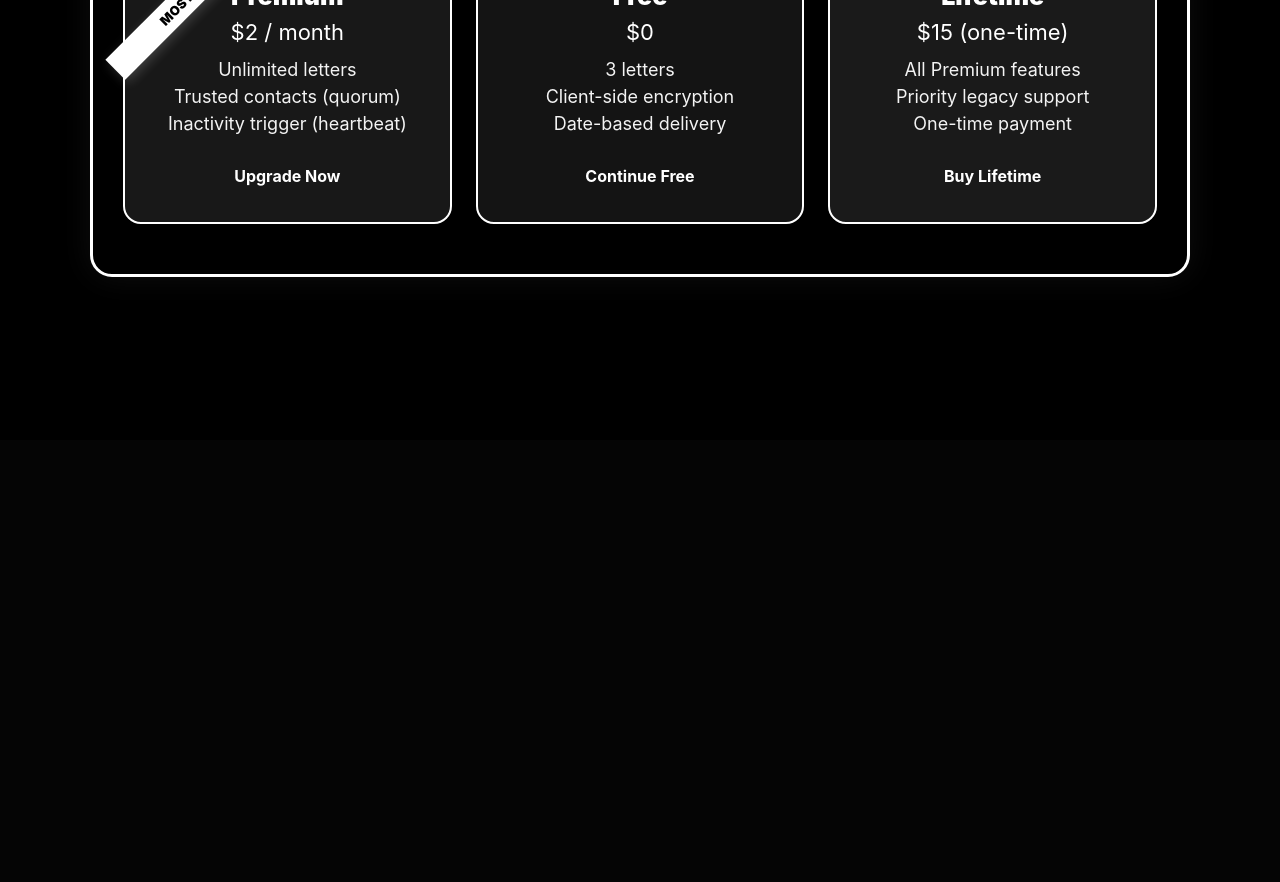
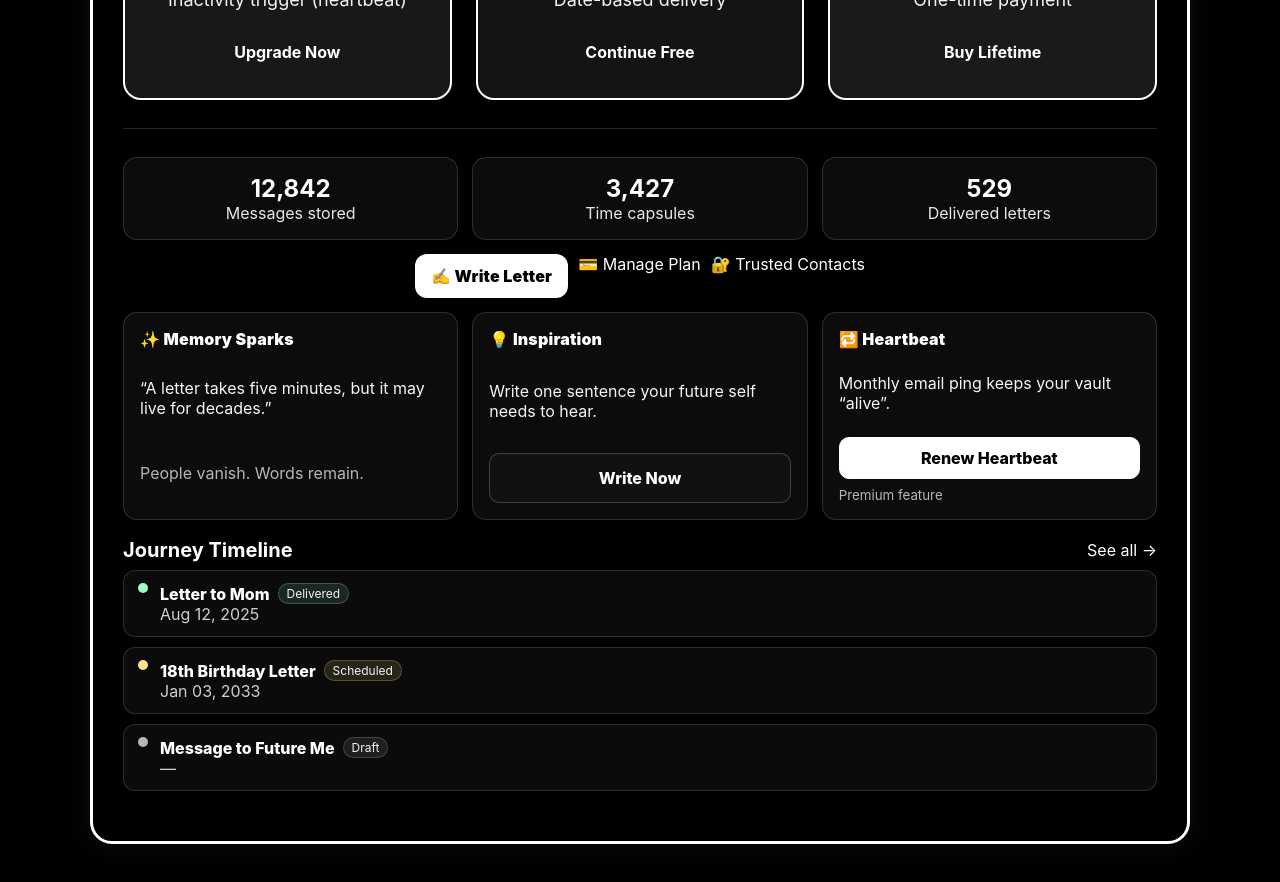
Before and after one commit to emirusmaximus/after-me-starter, a Next.js app: page /dashboard in a window 1280 px wide. Shown: the part 360-1242 px from the top of the page. Before the commit the page ends 800 px from the top, so only its background shows below. Built offline with nearby package versions, Linux system fonts and the light colour scheme.

Commit message:
Update page.tsx

```diff
--- a/app/dashboard/page.tsx
+++ b/app/dashboard/page.tsx
@@ -1,12 +1,22 @@
 "use client";
 import Link from "next/link";
+import { useState } from "react";
 
 export default function InverseDashboard() {
+  // Compose modal state
+  const [open, setOpen] = useState(false);
+  const [title, setTitle] = useState("");
+  const [to, setTo] = useState("");
+  const [date, setDate] = useState("");
+  const [content, setContent] = useState("");
+
   return (
     <main className="wrap">
+      {/* ---- OUTER: Büyük siyah çerçeve ---- */}
       <div className="outer">
         <h1 className="title">Choose Your Plan</h1>
 
+        {/* ---- PLANS (MEVCUT BLOK, DOKUNMADIM) ---- */}
         <div className="plans">
           {/* PREMIUM */}
           <div className="card premium">
@@ -45,22 +55,151 @@ export default function InverseDashboard() {
             <Link href="#" className="btn">Buy Lifetime</Link>
           </div>
         </div>
+        {/* ---- /PLANS ---- */}
+
+        {/* İnce ayraç */}
+        <div className="hr" />
+
+        {/* ---- KPI / Snapshot ---- */}
+        <section className="kpis" aria-label="Vault Snapshot">
+          <div className="kpi">
+            <b>12,842</b>
+            <span>Messages stored</span>
+          </div>
+          <div className="kpi">
+            <b>3,427</b>
+            <span>Time capsules</span>
+          </div>
+          <div className="kpi">
+            <b>529</b>
+            <span>Delivered letters</span>
+          </div>
+        </section>
+
+        {/* ---- Quick Actions ---- */}
+        <section className="quick">
+          <button className="qbtn solid" onClick={() => setOpen(true)}>✍️ Write Letter</button>
+          <Link href="/dashboard/plan" className="qbtn ghost">💳 Manage Plan</Link>
+          <Link href="/dashboard/contacts" className="qbtn ghost">🔐 Trusted Contacts</Link>
+        </section>
+
+        {/* ---- 3’lü Kartlar: Memory / Inspiration / Heartbeat ---- */}
+        <section className="tri">
+          <div className="mini-card">
+            <div className="mini-hd">✨ Memory Sparks</div>
+            <p className="mini-txt">“A letter takes five minutes, but it may live for decades.”</p>
+            <p className="mini-sub">People vanish. Words remain.</p>
+          </div>
+
+          <div className="mini-card">
+            <div className="mini-hd">💡 Inspiration</div>
+            <p className="mini-txt">Write one sentence your future self needs to hear.</p>
+            <button className="mini-btn" onClick={() => setOpen(true)}>Write Now</button>
+          </div>
+
+          <div className="mini-card">
+            <div className="mini-hd">🔁 Heartbeat</div>
+            <p className="mini-txt">Monthly email ping keeps your vault “alive”.</p>
+            <button className="mini-btn solid">Renew Heartbeat</button>
+            <small className="mini-sub">Premium feature</small>
+          </div>
+        </section>
+
+        {/* ---- Timeline (mini) ---- */}
+        <section className="timeline">
+          <div className="tl-hd">
+            <h3>Journey Timeline</h3>
+            <Link className="tiny-link" href="/dashboard/vault">See all →</Link>
+          </div>
+
+          <div className="tl-list">
+            <div className="node">
+              <span className="dot ok" />
+              <div className="node-body">
+                <div className="node-top">
+                  <span className="n-title">Letter to Mom</span>
+                  <span className="pill ok">Delivered</span>
+                </div>
+                <div className="muted">Aug 12, 2025</div>
+              </div>
+            </div>
+
+            <div className="node">
+              <span className="dot wait" />
+              <div className="node-body">
+                <div className="node-top">
+                  <span className="n-title">18th Birthday Letter</span>
+                  <span className="pill wait">Scheduled</span>
+                </div>
+                <div className="muted">Jan 03, 2033</div>
+              </div>
+            </div>
+
+            <div className="node">
+              <span className="dot draft" />
+              <div className="node-body">
+                <div className="node-top">
+                  <span className="n-title">Message to Future Me</span>
+                  <span className="pill draft">Draft</span>
+                </div>
+                <div className="muted">—</div>
+              </div>
+            </div>
+          </div>
+        </section>
       </div>
 
+      {/* ---- Compose Modal (basit, client-side demo) ---- */}
+      {open && (
+        <div className="overlay" role="dialog" aria-modal="true" aria-label="Write Letter">
+          <div className="modal">
+            <div className="modal-hd">
+              <h4>New Letter</h4>
+              <button className="close" onClick={() => setOpen(false)}>Close</button>
+            </div>
+
+            <div className="form">
+              <label>Title</label>
+              <input value={title} onChange={(e)=>setTitle(e.target.value)} placeholder="E.g., Letter to Mom" />
+
+              <label>Recipient Email</label>
+              <input value={to} onChange={(e)=>setTo(e.target.value)} placeholder="name@example.com" />
+
+              <label>Unlock Date</label>
+              <input type="date" value={date} onChange={(e)=>setDate(e.target.value)} />
+
+              <label>Message</label>
+              <textarea rows={6} value={content} onChange={(e)=>setContent(e.target.value)} placeholder="Write your words…" />
+
+              <button
+                className="mini-btn solid full"
+                onClick={()=>{
+                  setOpen(false);
+                  alert("Draft saved locally (demo). V1: client-side AES + Supabase.");
+                }}
+              >
+                Encrypt & Save (Demo)
+              </button>
+            </div>
+          </div>
+        </div>
+      )}
+
+      {/* ---- Styles ---- */}
       <style jsx>{`
         /* Sayfa zemini siyah, içerik kontrastı yüksek beyaz */
         .wrap{
           min-height:100vh;
-          background:#000;               /* (beyazın zıttı) */
+          background:#000;
           display:flex;justify-content:center;align-items:center;
           padding:40px 20px;
-          color:#fff;                    /* (siyahın zıttı) */
+          color:#fff;
         }
 
         /* Dış büyük dikdörtgen: siyah zemin, beyaz çerçeve */
         .outer{
-          background:#000;               /* (beyazın zıttı) */
-          border:3px solid #fff;         /* (siyahın zıttı) */
+          background:#000;
+          border:3px solid #fff;
           border-radius:22px;
           max-width:1100px;width:100%;
           padding:50px 30px;
@@ -75,8 +214,8 @@ export default function InverseDashboard() {
         /* İç küçük dikdörtgenler: siyah arka plan, beyaz yazı */
         .card{
           position:relative;
-          background:#111;               /* iç kartlar için koyu siyah */
-          border:2px solid #fff;         /* beyaz kenarlık */
+          background:#111;
+          border:2px solid #fff;
           border-radius:18px;
           padding:24px 20px;
           display:flex;flex-direction:column;align-items:center;text-align:center;
@@ -123,10 +262,90 @@ export default function InverseDashboard() {
           0%{transform:translateX(-120%)} 60%{transform:translateX(120%)} 100%{transform:translateX(120%)}
         }
 
+        /* İnce ayraç */
+        .hr{height:1px;background:rgba(255,255,255,.15);margin:28px 0;border-radius:999px}
+
+        /* KPIs */
+        .kpis{
+          display:grid;
+          grid-template-columns:repeat(3,1fr);
+          gap:14px;
+          text-align:center;
+          margin-bottom:8px;
+        }
+        .kpi{
+          background:#0c0c0c;border:1px solid rgba(255,255,255,.14);
+          border-radius:14px;padding:16px;transition:.2s;
+        }
+        .kpi:hover{transform:translateY(-3px);box-shadow:0 0 22px rgba(255,255,255,.08)}
+        .kpi b{display:block;font-size:24px}
+        .kpi span{opacity:.9}
+
+        /* Quick actions */
+        .quick{
+          display:flex;gap:10px;justify-content:center;flex-wrap:wrap;margin:14px 0 4px;
+        }
+        .qbtn{
+          appearance:none;border:0;border-radius:12px;padding:12px 16px;
+          font-weight:900;letter-spacing:.2px;cursor:pointer;transition:.15s;
+        }
+        .qbtn.solid{background:#fff;color:#000}
+        .qbtn.ghost{background:#0f0f0f;color:#fff;border:1px solid rgba(255,255,255,.18)}
+        .qbtn:hover{transform:translateY(-1px)}
+
+        /* Tri cards */
+        .tri{
+          display:grid;grid-template-columns:repeat(3,1fr);gap:14px;margin-top:14px;
+        }
+        .mini-card{
+          background:#0c0c0c;border:1px solid rgba(255,255,255,.14);
+          border-radius:14px;padding:16px;text-align:left;display:grid;gap:8px;
+          transition:.2s;
+        }
+        .mini-card:hover{transform:translateY(-3px);box-shadow:0 0 22px rgba(255,255,255,.08)}
+        .mini-hd{font-weight:900;letter-spacing:.2px}
+        .mini-txt{opacity:.96}
+        .mini-sub{opacity:.7}
+        .mini-btn{
+          appearance:none;border:1px solid rgba(255,255,255,.2);background:#111;color:#fff;
+          border-radius:10px;padding:10px 12px;font-weight:800;cursor:pointer;transition:.15s;
+        }
+        .mini-btn.solid{background:#fff;color:#000;border-color:#fff}
+        .mini-btn:hover{transform:translateY(-1px)}
+        .mini-btn.full{width:100%}
+
+        /* Timeline */
+        .timeline{margin-top:18px;text-align:left}
+        .tl-hd{display:flex;justify-content:space-between;align-items:center;margin-bottom:8px}
+        .tl-hd h3{margin:0;font-size:20px}
+        .tiny-link{font-size:14px;opacity:.9}
+        .tl-list{display:grid;gap:10px}
+        .node{
+          display:flex;gap:12px;align-items:flex-start;
+          background:#0b0b0b;border:1px solid rgba(255,255,255,.14);
+          border-radius:12px;padding:12px 14px;
+        }
+        .dot{width:10px;height:10px;border-radius:50%}
+        .dot.ok{background:#9affc0}
+        .dot.wait{background:#ffe08a}
+        .dot.draft{background:#b8b8b8}
+        .node-top{display:flex;gap:8px;align-items:center}
+        .n-title{font-weight:800}
+        .pill{
+          border:1px solid rgba(255,255,255,.2);border-radius:999px;padding:2px 8px;
+          font-size:12px;opacity:.95
+        }
+        .pill.ok{background:rgba(154,255,192,.12);border-color:rgba(154,255,192,.25)}
+        .pill.wait{background:rgba(255,224,138,.12);border-color:rgba(255,224,138,.25)}
+        .pill.draft{background:rgba(184,184,184,.12);border-color:rgba(184,184,184,.25)}
+        .muted{opacity:.8}
+
         /* Erişilebilirlik: küçük ekranda tek sütun */
         @media (max-width:900px){
           .plans{grid-template-columns:1fr}
           .outer{padding:32px 18px}
+          .kpis{grid-template-columns:1fr}
+          .tri{grid-template-columns:1fr}
         }
       `}</style>
     </main>
```
